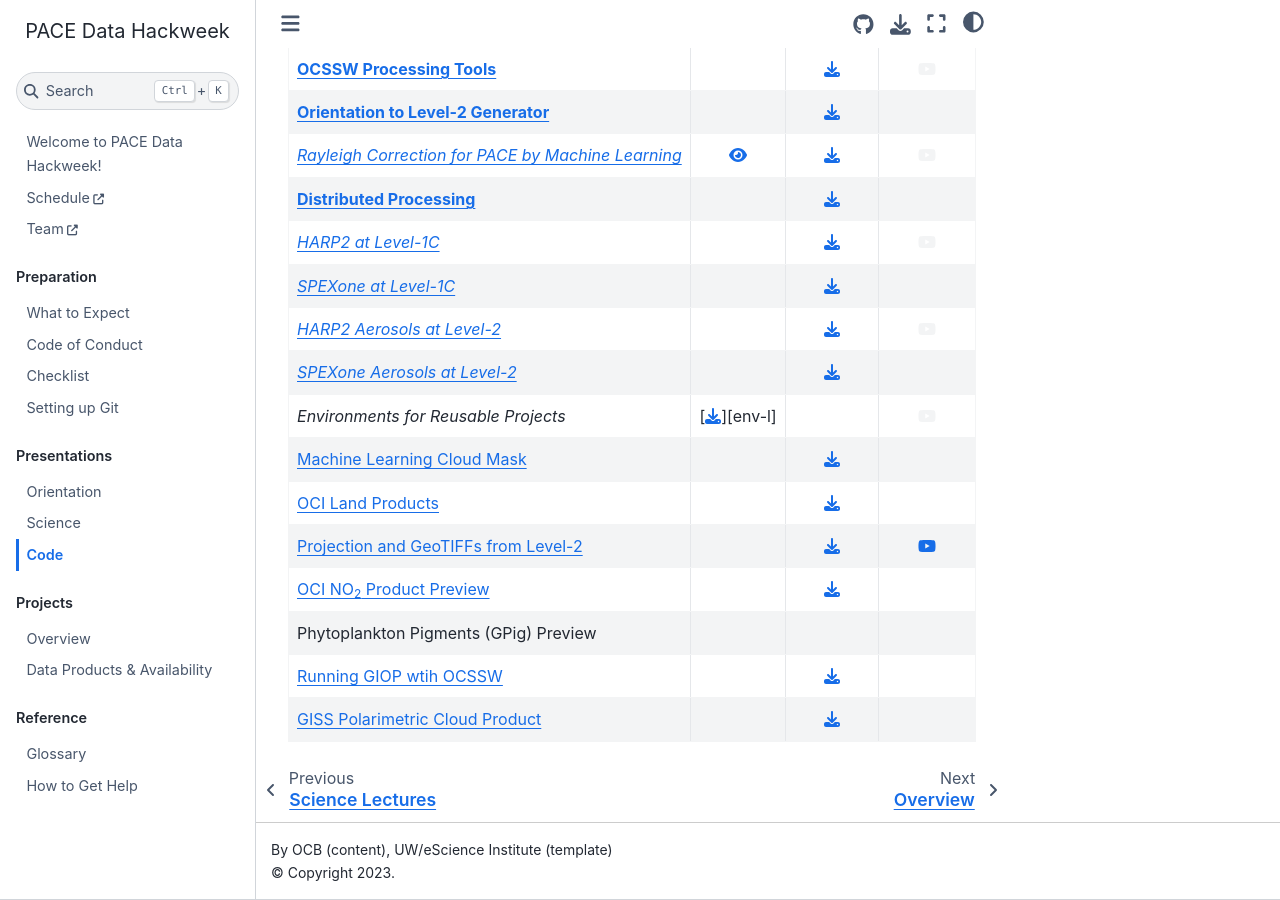
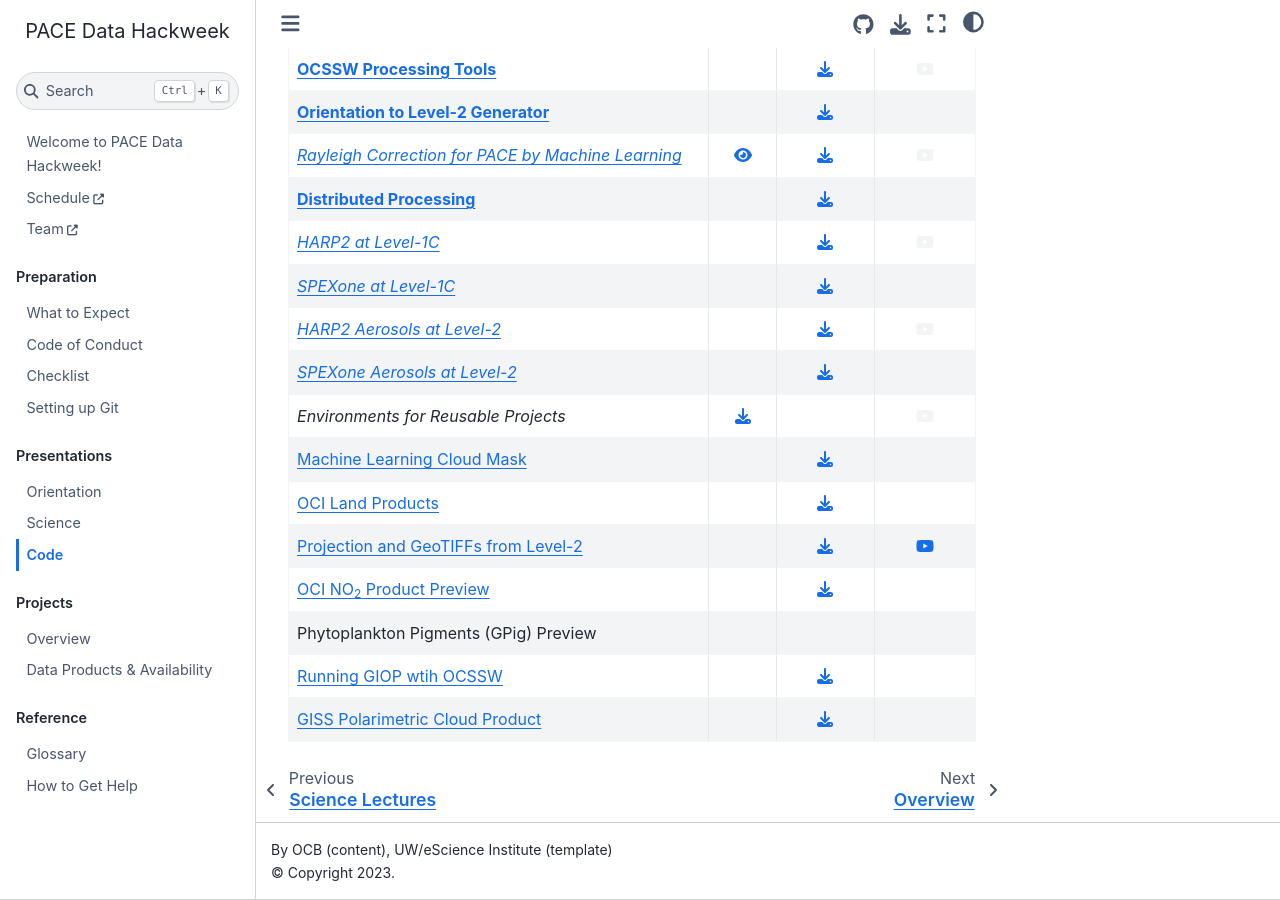
Before and after one commit to PACEHackWeek/pace-2025, a Jupyter Book: the page built from book/presentations/notebooks.md, in a window 1280 px wide and 900 px high, scrolled down 781 px. Built offline with Jupyter Book 1.0.4 settings and Sphinx 7.4.7 and the Sphinx Book theme 1.1.4, drawn with Linux system fonts in a browser that asks for light colours.

Commit message:
fix broken link

```diff
--- a/book/presentations/notebooks.md
+++ b/book/presentations/notebooks.md
@@ -88,7 +88,7 @@ You can find additional resources that will help you analyze PACE data on the [O
 [sa2-n]: notebooks/spexone_l2_aerosol_product
 [sa2-d]: nb:spexone_l2_aerosol_product.ipynb
 
-[env-d]: https://drive.usercontent.google.com/download?id=1Pb0A1K-ctSfBNMd-JYwJYOxbOQt23vPC&export=download&authuser=0
+[env-l]: https://drive.usercontent.google.com/download?id=1Pb0A1K-ctSfBNMd-JYwJYOxbOQt23vPC&export=download&authuser=0
 
 [mlc-n]: notebooks/ml_cloud_mask
 [mlc-d]: nb:ml_cloud_mask.ipynb
```
